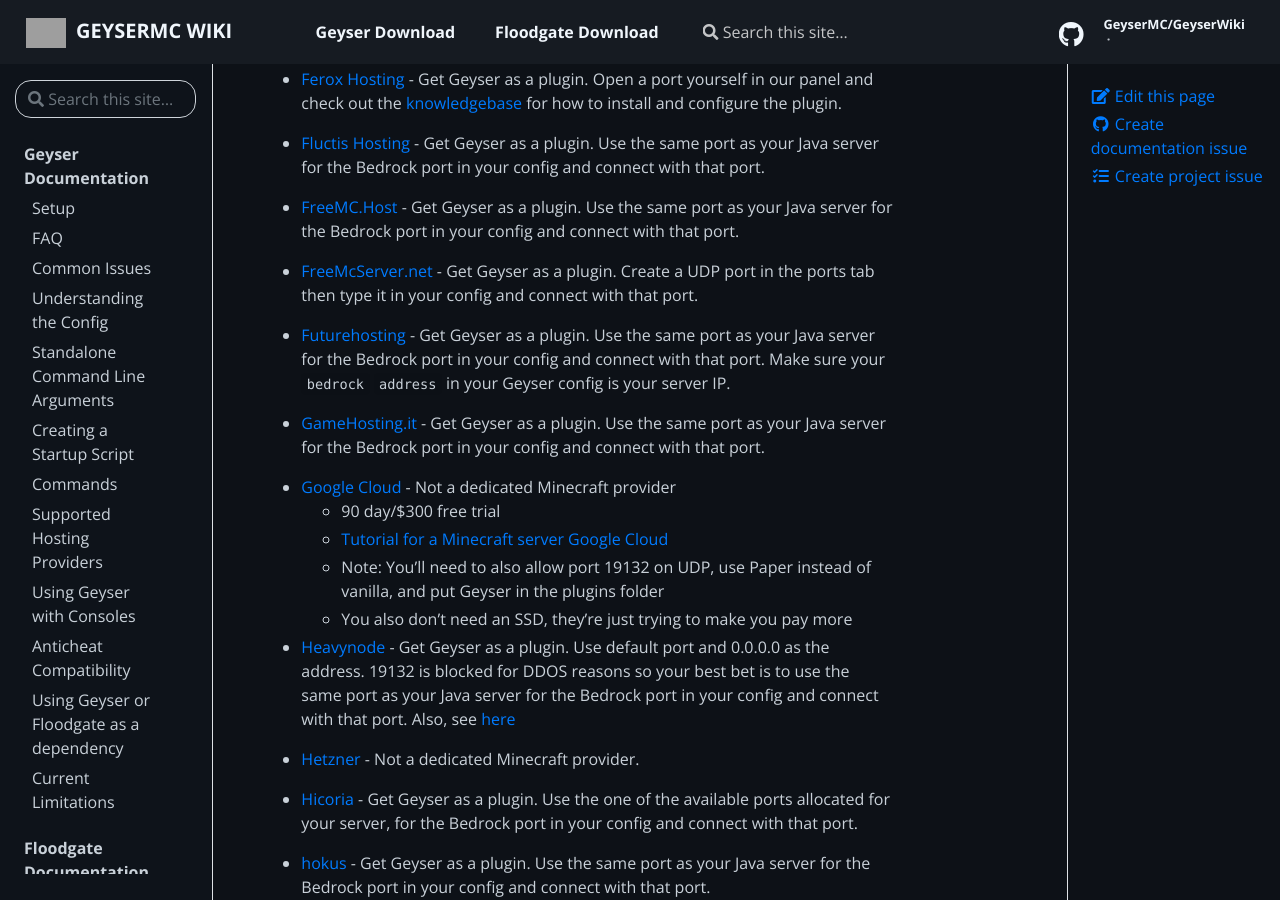
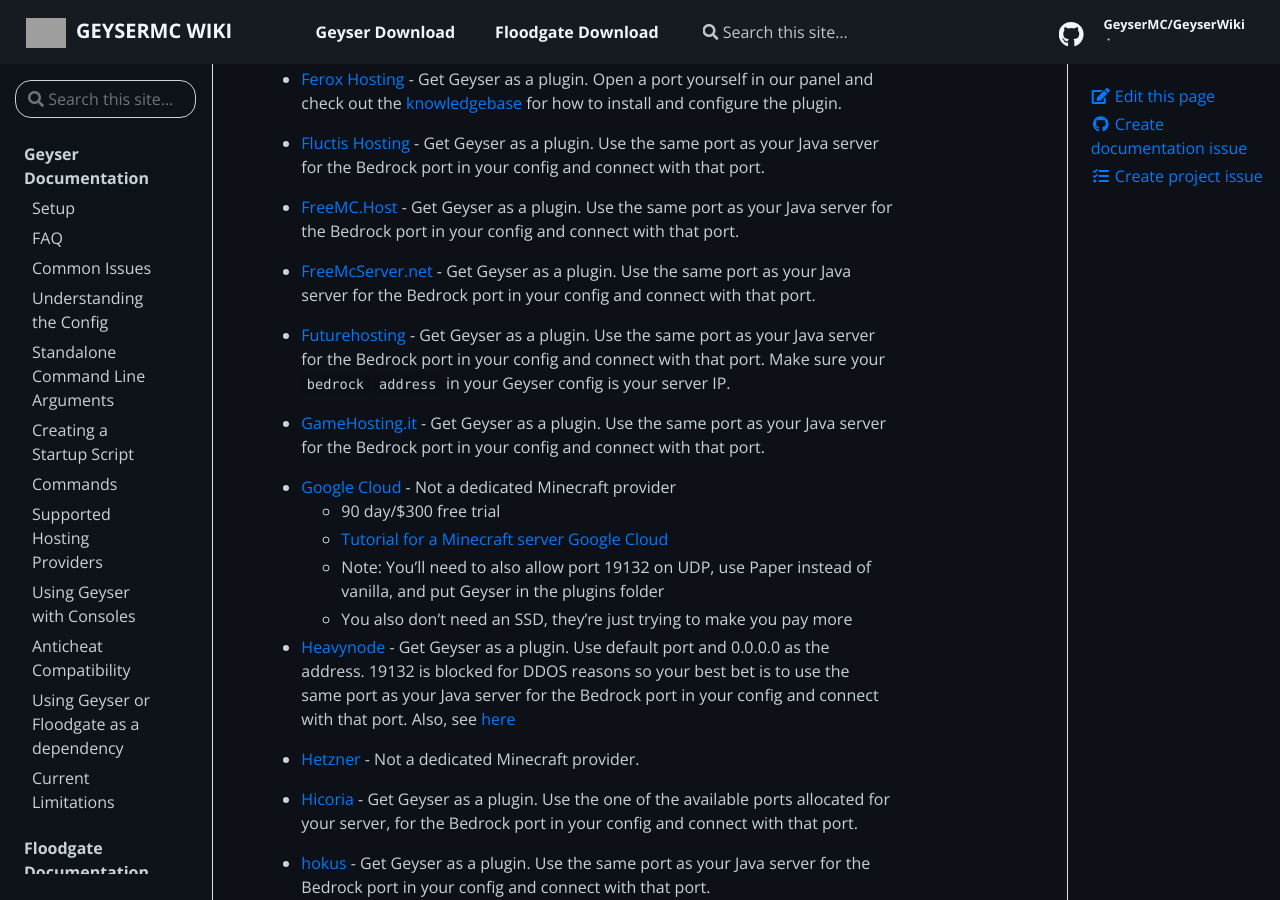
Before and after one commit to GeyserMC/GeyserWiki, a Jekyll site: the page built from _docs/geyser/supported-hosting-providers.md, in a window 1280 px wide and 900 px high, scrolled down 2910 px. Built offline with Jekyll 4.4.1, drawn with Linux system fonts in a browser that asks for light colours; grey boxes are pictures that could not be loaded.

Commit message:
Update template for FreeMcServer.net (#9)
Co-authored-by: Olivia <chew@chew.pw>

```diff
--- a/_data/providers.json
+++ b/_data/providers.json
@@ -185,7 +185,7 @@
     {
       "name": "FreeMcServer.net",
       "url": "https://freemcserver.net",
-      "description": "Get Geyser as a plugin. Create a UDP port in the ports tab then type it in your config and connect with that port."
+      "description_template": "default"
     },
     {
       "name": "Futurehosting",
```
